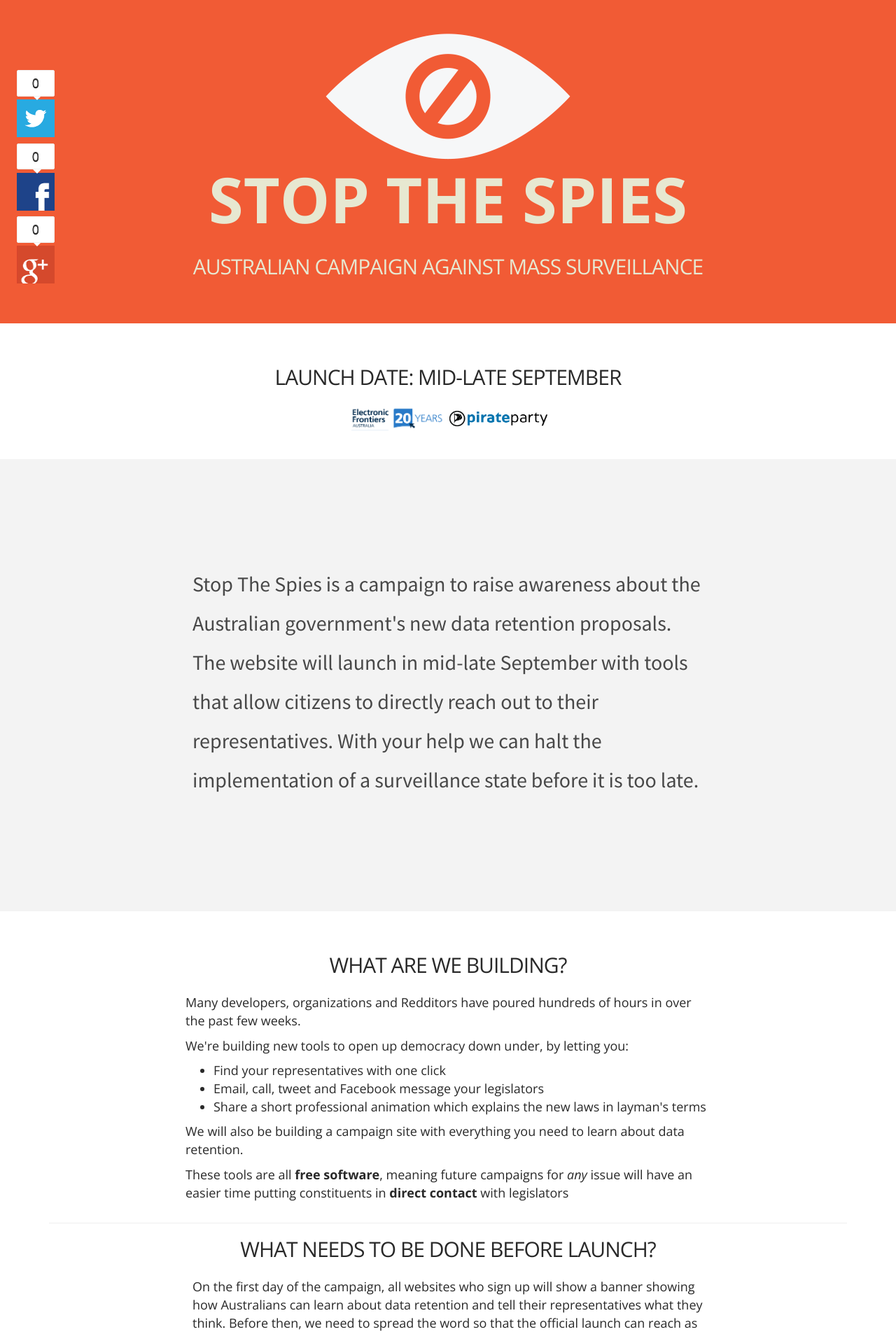
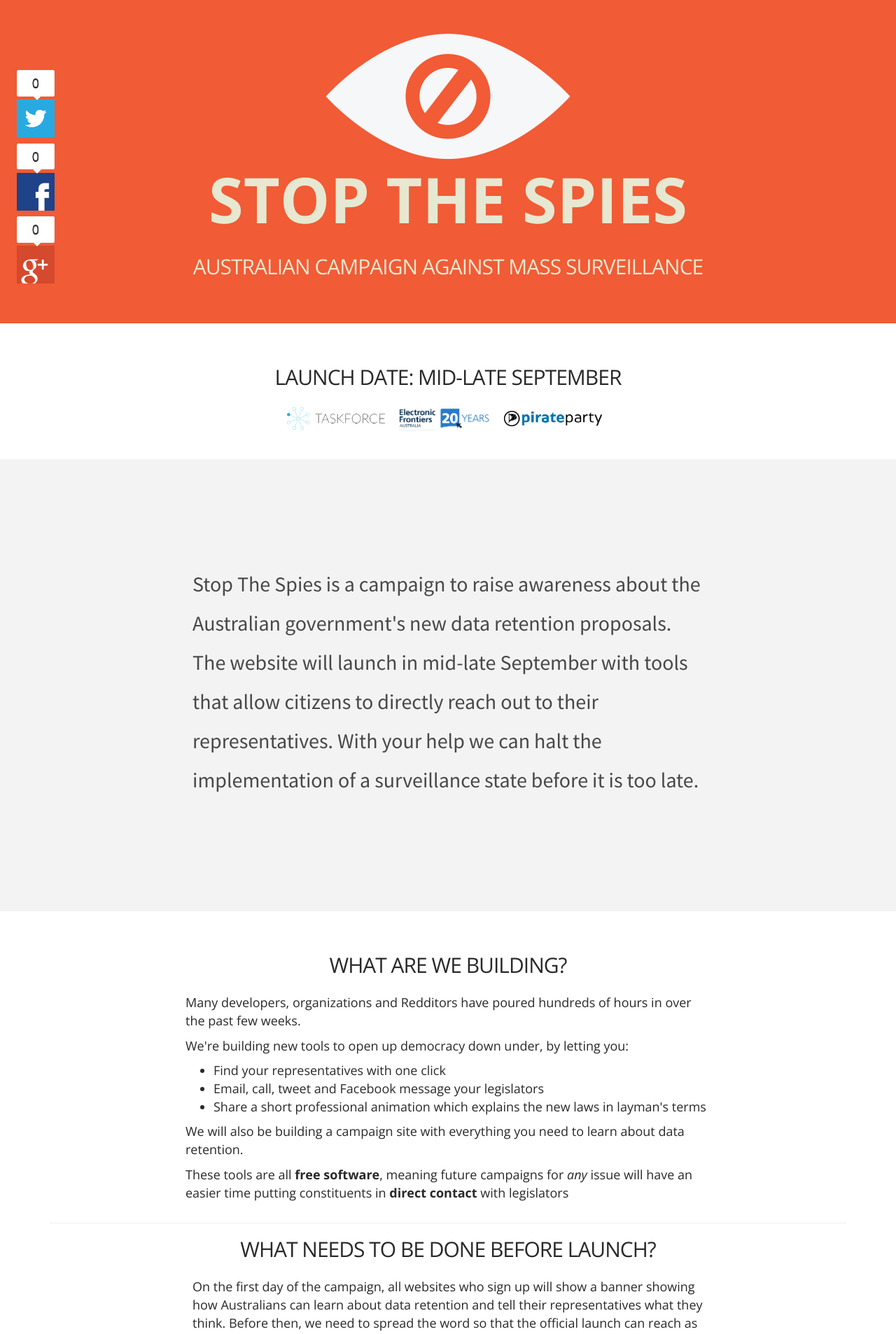
Before and after one commit to thomasdavis/saveprivacy, a Jekyll site: the page built from index.html, in a window 1280 px wide. Shown: the top 1906 px of the page at 70% size. Built offline with Jekyll 4.4.1, drawn with Linux system fonts in a browser that asks for light colours; nearby versions of some CDN libraries; comment, search, counter and statistics services are not loaded.

Commit message:
added taskforce

```diff
--- a/css/_sass/base.scss
+++ b/css/_sass/base.scss
@@ -521,4 +521,5 @@ section.video {
 
 .supporter {
   width: 140px;
+  margin-right: 10px;
 }
--- a/index.html
+++ b/index.html
@@ -14,6 +14,7 @@ layout: default
     <div class="container">
         <h2>LAUNCH DATE: MID-LATE SEPTEMBER</h2>
         <div style="text-align: center;">
+	        <a href="https://taskforce.is"><img class="supporter" src="img/logos/taskforce.png" /></a>
 	        <a href="https://efa.org.au"><img class="supporter" src="img/logos/efa.png" /></a>
 	        <a href="http://pirateparty.org.au/"><img class="supporter" src="img/logos/pirateparty.png" /></a>
         </div>
```
Also changed, not shown: img/logos/taskforce.png (added), taskforce.png (added).
